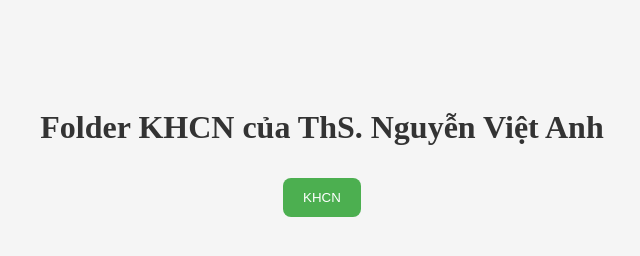
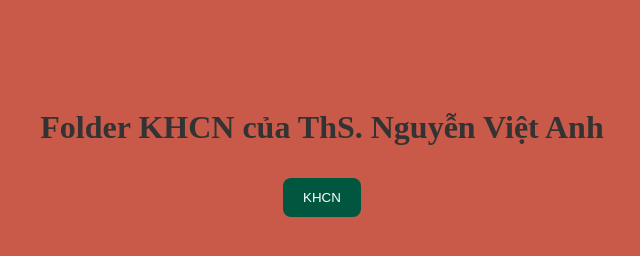
Before and after one commit to khqtvutm/KHCN, a plain HTML site: page index.html in a window 1280 px wide. Shown: the whole page, without its empty margins (318-958 px from the left). Drawn offline with Linux system fonts and the light colour scheme.

Commit message:
Update index.html

```diff
--- a/index.html
+++ b/index.html
@@ -7,7 +7,7 @@
       font-family: Times New Roman, serif;
       text-align: center;
       padding: 80px;
-      background-color: #f5f5f5;
+      background-color: #c95a49;
     }
 
     h1 {
@@ -15,7 +15,7 @@
     }
 
     button {
-      background-color: #4CAF50;
+      background-color: #00563f;
       color: white;
       padding: 12px 20px;
       margin: 10px;
@@ -33,5 +33,6 @@
   <h1>Folder KHCN của ThS. Nguyễn Việt Anh</h1>
 
   <button onclick="window.open('https://1drv.ms/f/c/3db81c56d07aa65d/El2metBWHLgggD1pAAAAAAABUl9cRu-BHVNIgCuW-G5-AQ?e=cqrmRJ', '_blank')">KHCN</button>
-</body>
+</
+body>
 </html>
```
